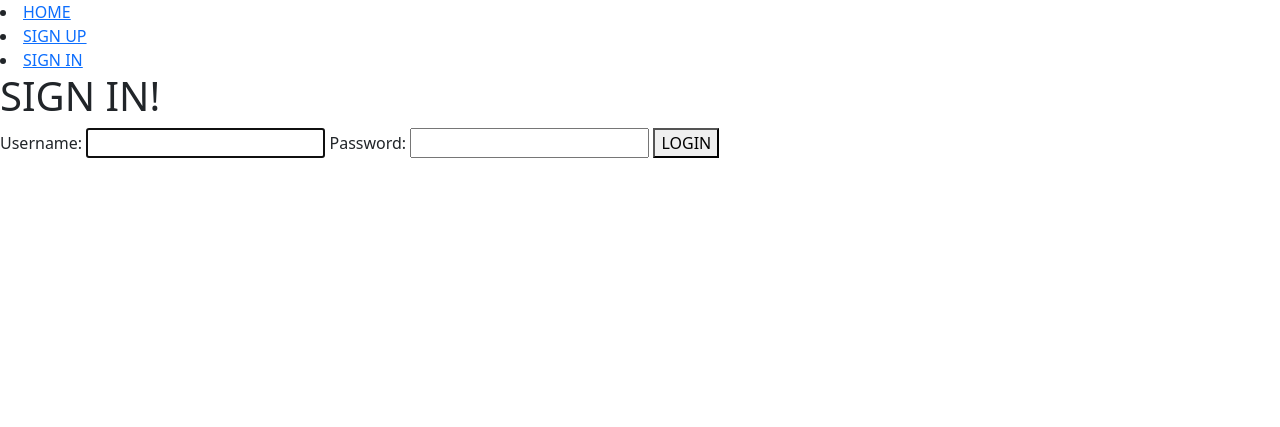
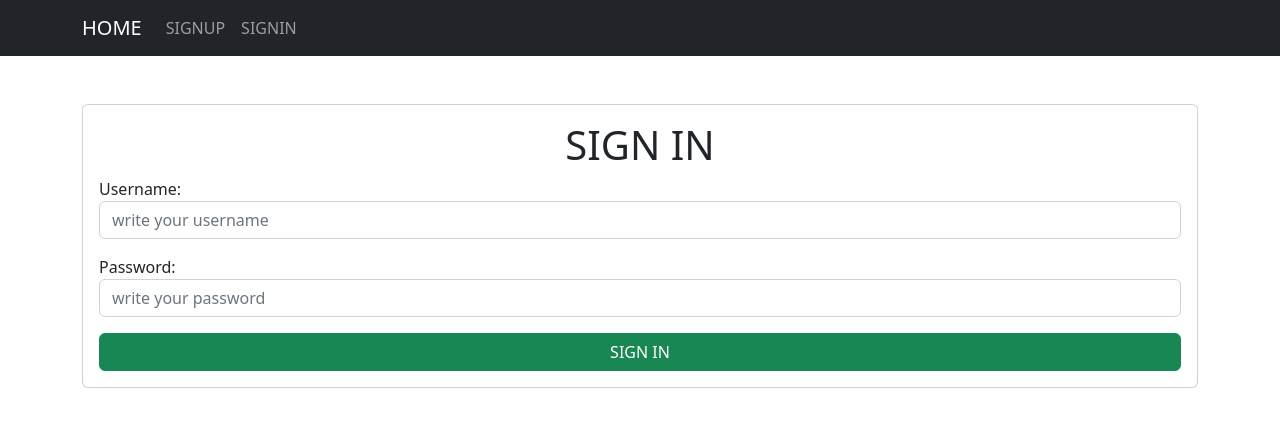
Before and after one commit to JStevenC10/TASK-DJANGO, a Django app: page /signin/ in a window 1280 px wide. Shown: the top 427 px of the page. Run offline with Django 4.2, Linux system fonts and the light colour scheme.

Commit message:
bootstrap 50/100

```diff
--- a/task/templates/base.html
+++ b/task/templates/base.html
@@ -8,18 +8,37 @@
     <title> {% block title %} App Django {% endblock %} </title>
 </head>
 <body>
-    <nav>
-        <li><a href="{% url 'index'  %}">HOME</a></li>
-        {% if user.is_authenticated %}
-            <li><a href="{% url 'tasks'  %}">Task</a></li>
-            <li><a href="{% url 'signout'  %}">LOGOUT</a></li>
-            <li><a href="{% url 'add_task' %}">Add task</a></li>
-        {% else %}
-            <li><a href="{% url 'signup'  %}">SIGN UP</a></li>
-            <li><a href="{% url 'signin'  %}">SIGN IN</a></li>
-        {% endif %}
+    <nav class="navbar navbar-expand-lg bg-dark navbar-dark">
+        <div class="container">
+          <a class="navbar-brand" href="{% url 'index'  %}">HOME</a>
+          <button class="navbar-toggler" type="button" data-bs-toggle="collapse" data-bs-target="#navbarNav" aria-controls="navbarNav" aria-expanded="false" aria-label="Toggle navigation">
+            <span class="navbar-toggler-icon"></span>
+          </button>
 
-    </nav>
+          <div class="collapse navbar-collapse" id="navbarNav">
+            <ul class="navbar-nav">
+            {% if user.is_authenticated %}
+                <li class="nav-item">
+                    <a class="nav-link active" aria-current="page" href="{% url 'tasks'  %}">TASKS</a>
+                </li>
+                <li class="nav-item">
+                    <a class="nav-link" href="{% url 'signout'  %}">LOGOUT</a>
+                </li>
+                <li class="nav-item">
+                    <a class="nav-link" href="{% url 'add_task' %}">ADD TASK</a>
+                </li>
+            {% else %}
+                <li class="nav-item">
+                    <a class="nav-link" href="{% url 'signup' %}">SIGNUP</a>
+                </li>
+                <li class="nav-item">
+                    <a class="nav-link" href="{% url 'signin' %}">SIGNIN</a>
+                </li>
+            {% endif %}
+            </ul>
+          </div>
+        </div>
+      </nav>
     {% block content  %} {% endblock  %}
 </body>
 </html>
--- a/task/templates/signin.html
+++ b/task/templates/signin.html
@@ -1,11 +1,20 @@
 {% extends "base.html" %}
 
 {% block content %}
-    <h1>SIGN IN!</h1>
-    {{error}}
-    <form action="{% url 'signin'  %}" method='POST'>
-        {% csrf_token %}
-        {{form.as_table}}
-        <button type="submit">LOGIN</button>
-    </form>
+    <main class="container mt-5">
+        <form class="card card-body" action="{% url 'signin' %}" method='POST'>
+            {{error}}
+            <h1 class="text-center">SIGN IN</h1>
+            {% csrf_token %}
+            <div class="mb-3">
+                <label for="username">Username:</label>
+                <input class="form-control" type="text" name="username" placeholder="write your username" id="username">
+            </div>
+            <div class="mb-3">
+                <label for="password">Password:</label>
+                <input class="form-control" type="password" name="password" placeholder="write your password" id="password">
+            </div>
+            <button class="btn btn-success" type='submit'>SIGN IN</button>
+        </form>
+    </main>
 {% endblock content %}
```
Also changed, not shown: task/templates/home.html (+11 -2 lines), task/templates/signup.html (+19 -6 lines), task/templates/tasks.html (+4 -3 lines), db.sqlite3.
